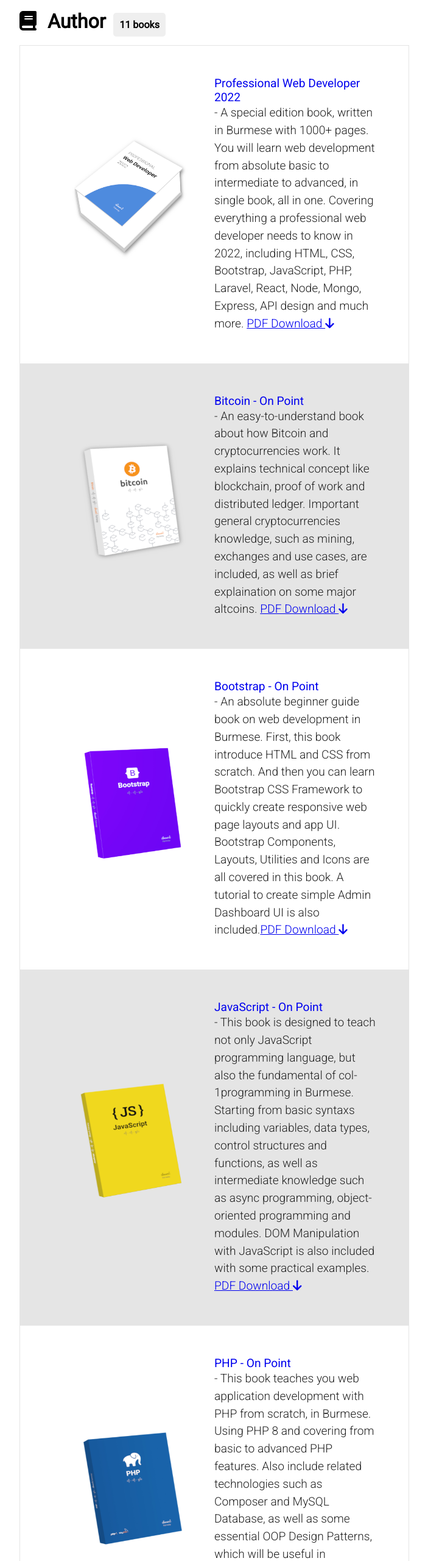
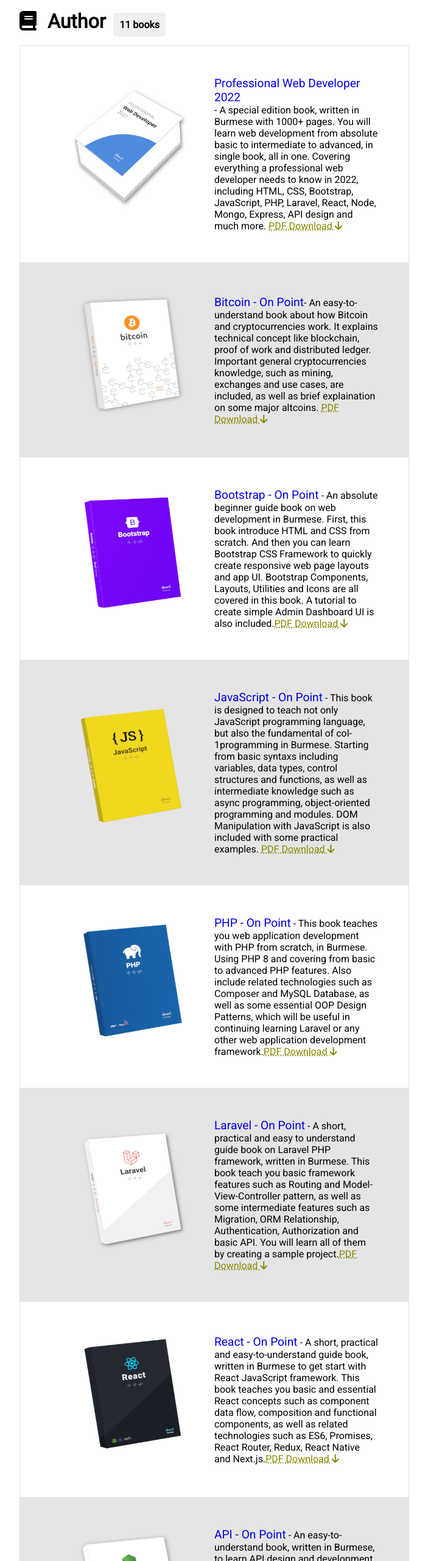
Before and after one commit to laminkoko243/eimaung.com-clone, a plain HTML site: page index.html in a window 1280 px wide. Shown: the part 880-3440 px from the top of the page at 61% size, without its empty margins (288-991 px from the left). Drawn offline with Linux system fonts and the light colour scheme.

Commit message:
adding class to a element and col-2 div

```diff
--- a/index.html
+++ b/index.html
@@ -29,47 +29,47 @@
             <ul id="index-ul">
                 <li id="index-li" class="row every-other-list">
                     <div id="index-col-1" class="col col-1"><a href="pwd2022.html"><img src="images/pwd2022.png" alt="Professional Web Developer 2022 book cover image"></div></a>
-                    <div class="col col-2"><h4 class="books-title"> <a href="pwd2022.html"> Professional Web Developer 2022</a></h4><p> - A special edition book, written in Burmese with 1000+ pages. You will learn web development from absolute basic to intermediate to advanced, in single book, all in one. Covering everything a professional web developer needs to know in 2022, including HTML, CSS, Bootstrap, JavaScript, PHP, Laravel, React, Node, Mongo, Express, API design and much more. <a href="https://eimaung.com/pwd2022/Professional-Web-Developer-2022.pdf">PDF Download <i class="fa-solid fa-arrow-down"></i></a></p></div>
+                    <div class="col col-2 index-col-2"><h4 class="books-title"> <a href="pwd2022.html"> Professional Web Developer 2022</a></h4> - A special edition book, written in Burmese with 1000+ pages. You will learn web development from absolute basic to intermediate to advanced, in single book, all in one. Covering everything a professional web developer needs to know in 2022, including HTML, CSS, Bootstrap, JavaScript, PHP, Laravel, React, Node, Mongo, Express, API design and much more. <a class="index-a" href="https://eimaung.com/pwd2022/Professional-Web-Developer-2022.pdf">PDF Download <i class="fa-solid fa-arrow-down"></i></a></div>
                 </li>
                 <li id="index-li" class="row">
                     <div id="index-col-1" class="col col-1"><a href="bitcoin.html"><img src="images/bitcoin.png" alt="Bitcoin book cover image"></div></a>
-                    <div class="col col-2"><h4 class="books-title"> <a href="bitcoin.html"> Bitcoin - On Point </a></h4><p>- An easy-to-understand book about how Bitcoin and cryptocurrencies work. It explains technical concept like blockchain, proof of work and distributed ledger. Important general cryptocurrencies knowledge, such as mining, exchanges and use cases, are included, as well as brief explaination on some major altcoins. <a href="https://eimaung.com/bitcoin/Bitcoin-book-by-Ei-Maung.pdf">PDF Download <i class="fa-solid fa-arrow-down"></i></a></p></div>
+                    <div class="col col-2 index-col-2"><h4 class="books-title"> <a href="bitcoin.html"> Bitcoin - On Point </a></h4>- An easy-to-understand book about how Bitcoin and cryptocurrencies work. It explains technical concept like blockchain, proof of work and distributed ledger. Important general cryptocurrencies knowledge, such as mining, exchanges and use cases, are included, as well as brief explaination on some major altcoins. <a class="index-a" href="https://eimaung.com/bitcoin/Bitcoin-book-by-Ei-Maung.pdf">PDF Download <i class="fa-solid fa-arrow-down"></i></a></div>
                 </li>
                 <li id="index-li" class="row">
                     <div id="index-col-1" class="col col-1"><a href="bootstrap.html"><img src="images/bootstrap.png" alt="Bootstrap book cover image"></div></a>
-                    <div class="col col-2"><h4 class="books-title"> <a href="bootstrap.html"> Bootstrap - On Point</a></h4><p> - An absolute beginner guide book on web development in Burmese. First, this book introduce HTML and CSS from scratch. And then you can learn Bootstrap CSS Framework to quickly create responsive web page layouts and app UI. Bootstrap Components, Layouts, Utilities and Icons are all covered in this book. A tutorial to create simple Admin Dashboard UI is also included.<a href="https://eimaung.com/bootstrap/Bootstrap5-book-by-Ei-Maung.pdf">PDF Download <i class="fa-solid fa-arrow-down"></i></a></p></div>
+                    <div class="col col-2 index-col-2"><h4 class="books-title"> <a href="bootstrap.html"> Bootstrap - On Point</a></h4> - An absolute beginner guide book on web development in Burmese. First, this book introduce HTML and CSS from scratch. And then you can learn Bootstrap CSS Framework to quickly create responsive web page layouts and app UI. Bootstrap Components, Layouts, Utilities and Icons are all covered in this book. A tutorial to create simple Admin Dashboard UI is also included.<a class="index-a" href="https://eimaung.com/bootstrap/Bootstrap5-book-by-Ei-Maung.pdf">PDF Download <i class="fa-solid fa-arrow-down"></i></a></div>
                 </li>
                 <li id="index-li" class="row">
                     <div id="index-col-1" class="col col-1"><a href="javascript.html"><img src="images/jsbook.png" alt="JavaScript-Book-by-Ei-Maung cover image"></div></a>
-                    <div class="col col-2"><h4 class="books-title"> <a href="javascript.html"> JavaScript - On Point</a></h4><p> - This book is designed to teach not only JavaScript programming language, but also the fundamental of  col-1programming in Burmese. Starting from basic syntaxs including variables, data types, control structures and functions, as well as intermediate knowledge such as async programming, object-oriented programming and modules. DOM Manipulation with JavaScript is also included with some practical examples. <a href="https://eimaung.com/jsbook/JavaScript-Book-by-Ei-Maung.pdf">PDF Download <i class="fa-solid fa-arrow-down"></i></a></p></div>
+                    <div class="col col-2 index-col-2"><h4 class="books-title"> <a href="javascript.html"> JavaScript - On Point</a></h4> - This book is designed to teach not only JavaScript programming language, but also the fundamental of  col-1programming in Burmese. Starting from basic syntaxs including variables, data types, control structures and functions, as well as intermediate knowledge such as async programming, object-oriented programming and modules. DOM Manipulation with JavaScript is also included with some practical examples. <a class="index-a" href="https://eimaung.com/jsbook/JavaScript-Book-by-Ei-Maung.pdf">PDF Download <i class="fa-solid fa-arrow-down"></i></a></div>
                 </li>
                 <li id="index-li" class="row">
                     <div id="index-col-1" class="col col-1"><a href="php.html"><img src="images/php.png" alt="PHP book cover image"></div></a>
-                    <div class="col col-2"><h4 class="books-title"> <a href="php.html"> PHP - On Point</a></h4><p> - This book teaches you web application development with PHP from scratch, in Burmese. Using PHP 8 and covering from basic to advanced PHP features. Also include related technologies such as Composer and MySQL Database, as well as some essential OOP Design Patterns, which will be useful in continuing learning Laravel or any other web application development framework.<a href="https://eimaung.com/php/PHP-Book-by-Ei-Maung.pdf">PDF Download <i class="fa-solid fa-arrow-down"></i></a></p></div>
+                    <div class="col col-2 index-col-2"><h4 class="books-title"> <a href="php.html"> PHP - On Point</a></h4> - This book teaches you web application development with PHP from scratch, in Burmese. Using PHP 8 and covering from basic to advanced PHP features. Also include related technologies such as Composer and MySQL Database, as well as some essential OOP Design Patterns, which will be useful in continuing learning Laravel or any other web application development framework.<a class="index-a" href="https://eimaung.com/php/PHP-Book-by-Ei-Maung.pdf">PDF Download <i class="fa-solid fa-arrow-down"></i></a></div>
                 </li>
                 <li id="index-li" class="row">
                     <div id="index-col-1" class="col col-1"><a href="laravel.html"><img src="images/laravel.png" alt="Laravel book cover image"></div></a>
-                    <div class="col col-2"><h4 class="books-title"> <a href="laravel.html"> Laravel - On Point</a></h4><p> - A short, practical and easy to understand guide book on Laravel PHP framework, written in Burmese. This book teach you basic framework features such as Routing and Model-View-Controller pattern, as well as some intermediate features such as Migration, ORM Relationship, Authentication, Authorization and basic API. You will learn all of them by creating a sample project.<a href="https://eimaung.com/laravel/Laravel8-book-by-Ei-Maung.pdf">PDF Download <i class="fa-solid fa-arrow-down"></i></a></p></div>
+                    <div class="col col-2 index-col-2"><h4 class="books-title"> <a href="laravel.html"> Laravel - On Point</a></h4> - A short, practical and easy to understand guide book on Laravel PHP framework, written in Burmese. This book teach you basic framework features such as Routing and Model-View-Controller pattern, as well as some intermediate features such as Migration, ORM Relationship, Authentication, Authorization and basic API. You will learn all of them by creating a sample project.<a class="index-a" href="https://eimaung.com/laravel/Laravel8-book-by-Ei-Maung.pdf">PDF Download <i class="fa-solid fa-arrow-down"></i></a></div>
                 </li>
                 <li id="index-li" class="row">
                     <div id="index-col-1" class="col col-1"><a href="react.html"><img src="images/react.png" alt="React book cover image"></div></a>
-                    <div class="col col-2"><h4 class="books-title"> <a href="react.html">React - On Point</a></h4><p> - A short, practical and easy-to-understand guide book, written in Burmese to get start with React JavaScript framework. This book teaches you basic and essential React concepts such as component data flow, composition and functional components, as well as related technologies such as ES6, Promises, React Router, Redux, React Native and Next.js.<a href="https://eimaung.com/react/React-book-by-Ei-Maung.pdf">PDF Download <i class="fa-solid fa-arrow-down"></i></a></p></div>
+                    <div class="col col-2 index-col-2"><h4 class="books-title"> <a href="react.html">React - On Point</a></h4> - A short, practical and easy-to-understand guide book, written in Burmese to get start with React JavaScript framework. This book teaches you basic and essential React concepts such as component data flow, composition and functional components, as well as related technologies such as ES6, Promises, React Router, Redux, React Native and Next.js.<a class="index-a" href="https://eimaung.com/react/React-book-by-Ei-Maung.pdf">PDF Download <i class="fa-solid fa-arrow-down"></i></a></div>
                 </li>
                 <li id="index-li" class="row">
                     <div id="index-col-1" class="col col-1"><a href="api.html"><img src="images/api.png" alt="API book image"></div></a>
-                    <div class="col col-2"><h4 class="books-title"> <a href="api.html"> API - On Point</a></h4><p> - An easy-to-understand book, written in Burmese, to learn API design and development. This book covered core concepts and best practices for REST API design such as HTTP Requests, HTTP Responses, RESTful API design, JSON Structure, CORS and API Authentications. MongoDB, Node and Express are also included to demonstrate and create a sample API and projects.<a href="https://eimaung.com/api/API-book-by-Ei-Maung.pdf">PDF Download <i class="fa-solid fa-arrow-down"></i></a></p></div>
+                    <div class="col col-2 index-col-2"><h4 class="books-title"> <a href="api.html"> API - On Point</a></h4> - An easy-to-understand book, written in Burmese, to learn API design and development. This book covered core concepts and best practices for REST API design such as HTTP Requests, HTTP Responses, RESTful API design, JSON Structure, CORS and API Authentications. MongoDB, Node and Express are also included to demonstrate and create a sample API and projects.<a class="index-a" href="https://eimaung.com/api/API-book-by-Ei-Maung.pdf">PDF Download <i class="fa-solid fa-arrow-down"></i></a></div>
                 </li>
                 <li id="index-li" class="row"></a>
                     <div id="index-col-1" class="col col-1"><a href="pwd.html"><img src="images/pwd.png" alt="Professional Web Developer book cover image"></div></a>
-                    <div class="col col-2"><h4 class="books-title"> <a href="pwd.html"> Professional Web Developer </a></h4><p>- A very popular book, written in Burmese, covering everything a professional web developer needs to know, such as HTTP, HTML5/CSS3, JavaScript, jQuery, PHP/MySQL, Laravel, Web Application Security and etc... Printed over 7,000 paperbacks. Downloaded and distributed countless of times among learners and educators.<a href="https://www.eimaung.com/professional-web-developer/Professional-Web-Developer-4th-Edition-by-Ei-Maung.pdf">PDF Download <i class="fa-solid fa-arrow-down"></i></a> </p></div>
+                    <div class="col col-2 index-col-2"><h4 class="books-title"> <a href="pwd.html"> Professional Web Developer </a></h4>- A very popular book, written in Burmese, covering everything a professional web developer needs to know, such as HTTP, HTML5/CSS3, JavaScript, jQuery, PHP/MySQL, Laravel, Web Application Security and etc... Printed over 7,000 paperbacks. Downloaded and distributed countless of times among learners and educators.<a class="index-a href="https://www.eimaung.com/professional-web-developer/Professional-Web-Developer-4th-Edition-by-Ei-Maung.pdf">PDF Download <i class="fa-solid fa-arrow-down"></i></a></div>
                 </li>
                 <li id="index-li" class="row">
                     <div id="index-col-1" class="col col-1"><a href="rockstar-developer.html"><img src="images/rsd.png" alt="Rockstar Developer by Ei Mg book cover image"></div></a>
-                    <div class="col col-2"><h4 class="books-title"> <a href="rockstar-developer.html"> Rockstar Developer </a></h4><p>- An advanced-level book, written in Burmese, about agile project management, development process management (git SCM, bugs tracking, package management, build automation), and back-end architecture (nginx, docker, etc...). You will also learn development stack consists of BackboneJS, NodeJS, MongoDB and ExpressJS in this book.<a href="https://eimaung.com/rockstar-developer/Rockstar-Developer-by-Ei.Maung.pdf">PDF Download <i class="fa-solid fa-arrow-down"></i></a></p> </div>
+                    <div class="col col-2 index-col-2"><h4 class="books-title"> <a href="rockstar-developer.html"> Rockstar Developer </a></h4>- An advanced-level book, written in Burmese, about agile project management, development process management (git SCM, bugs tracking, package management, build automation), and back-end architecture (nginx, docker, etc...). You will also learn development stack consists of BackboneJS, NodeJS, MongoDB and ExpressJS in this book.<a class="index-a" href="https://eimaung.com/rockstar-developer/Rockstar-Developer-by-Ei.Maung.pdf">PDF Download <i class="fa-solid fa-arrow-down"></i></a></div>
                 </li>
                 <li id="index-li" class="row">
                     <div id="index-col-1" class="col col-1"><a href="ubuntu-4-u.html"><img src="images/u4u.png" alt="Ubuntu-Linux-for-You-14 Book cover image"></div></a>
-                    <div class="col col-2"><h4 class="books-title"> <a href="ubuntu-4-u.html"> Ubuntu: Linux for You </a></h4><p>- A how-to guide book, written in Burmese about Ubuntu Linux for super-users and developers, which covered various topics from installtion, system configuration, desktop customization to Linux directory structure, file permissions and command line interface. <a href="https://eimaung.com/ubuntu-for-you/Ubuntu-Linux-for-You-14.04-by-Ei.Maung.pdf">PDF Download <i class="fa-solid fa-arrow-down"></i></a> </p></div>
+                    <div class="col col-2 index-col-2"><h4 class="books-title"> <a href="ubuntu-4-u.html"> Ubuntu: Linux for You </a></h4>- A how-to guide book, written in Burmese about Ubuntu Linux for super-users and developers, which covered various topics from installtion, system configuration, desktop customization to Linux directory structure, file permissions and command line interface. <a class="index-a" href="https://eimaung.com/ubuntu-for-you/Ubuntu-Linux-for-You-14.04-by-Ei.Maung.pdf">PDF Download <i class="fa-solid fa-arrow-down"></i></a></div>
                 </li>
             </ul>
         </div>
```
